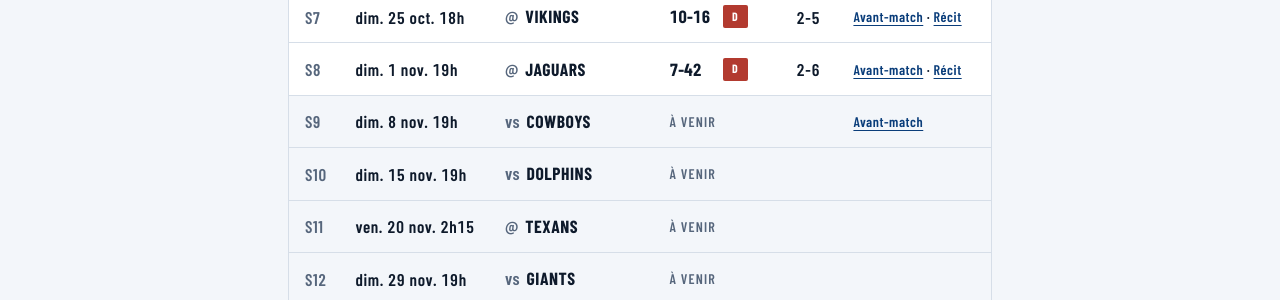
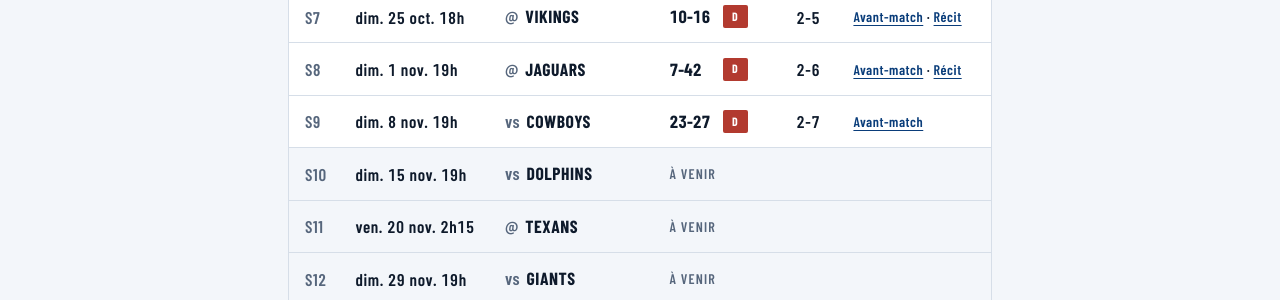
Before and after one commit to laruadebleue/laruadebleue.github.io, a Jekyll site: the page built from saison-2026.html, in a window 1280 px wide. Shown: the part 805-1105 px from the top of the page. Built offline with Jekyll 4.4.1, drawn with Linux system fonts in a browser that asks for light colours.

Commit message:
Brève : Colts 23 - 27 Cowboys ; score de la semaine 9 dans le calendrier

```diff
--- a/_data/saison2026.yml
+++ b/_data/saison2026.yml
@@ -72,6 +72,9 @@
   heure: "19h"
   lieu: domicile
   adversaire: Cowboys
+  score_colts: 23
+  score_adversaire: 27
+  bilan: "2-7"
 - semaine: 10
   date: 2026-11-15
   heure: "19h"
```
Also changed, not shown: _breves/2026-11-08-2247.md (added, +6 -0 lines).
